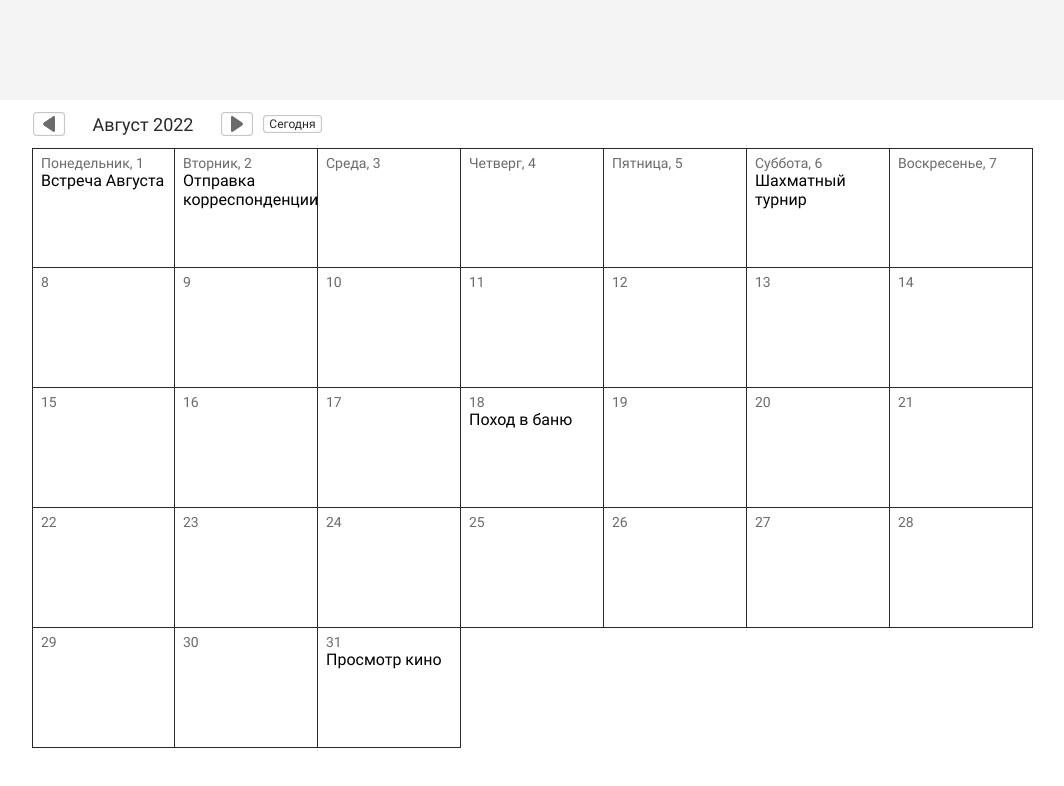
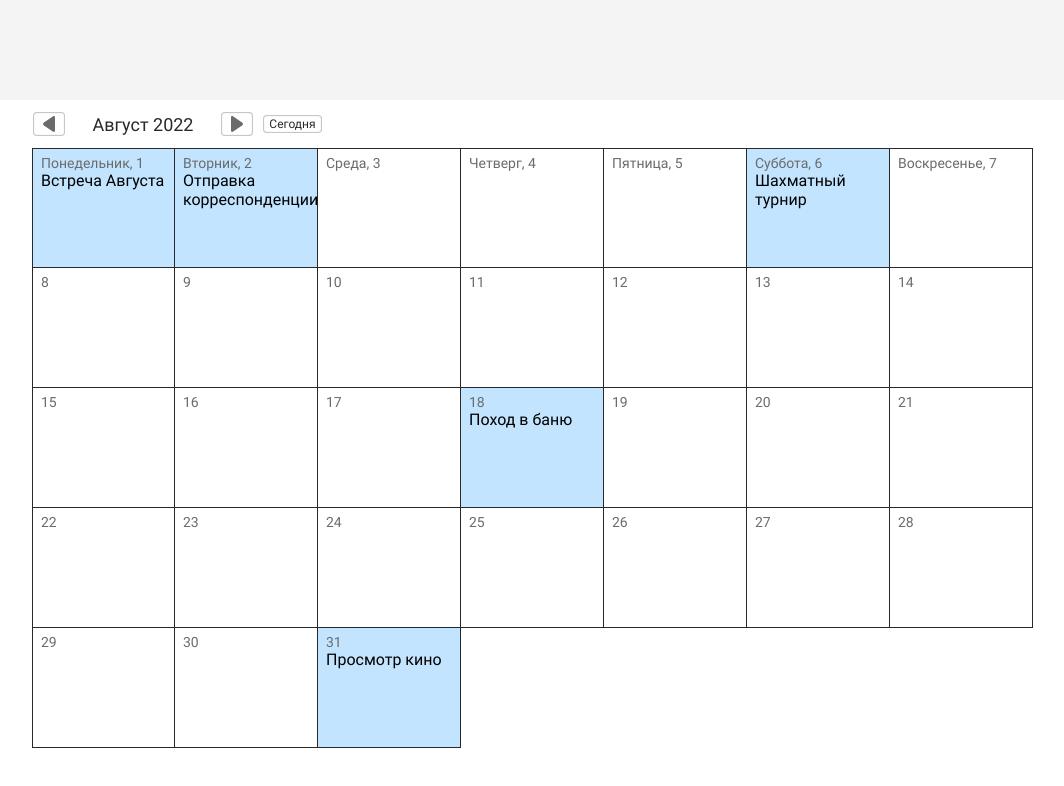
Before and after one commit to KaiZen-prog/calendar-task-manager, a React (Create React App) app: page / in a window 1280 px wide. Shown: the top 786 px of the page, without its empty margins (107-1171 px from the left). Built offline with nearby package versions, Linux system fonts and the light colour scheme.

Commit message:
Добавляет стилизацию дней

```diff
--- a/src/common/interfaces.ts
+++ /dev/null
@@ -1,5 +0,0 @@
-export interface ITask {
-  title?: string;
-  participants?: string;
-  date?: string
-}
--- a/src/components/day/day.styled.ts
+++ b/src/components/day/day.styled.ts
@@ -1,16 +1,19 @@
-import styled, { StyledComponentBase } from "styled-components";
+import styled, { StyledComponentBase } from 'styled-components';
+import {css} from 'styled-components';
 import theme from '../../theme/theme';
-import {font} from '../../theme/mixins';
+import {font, transitionColor} from '../../theme/mixins';
 
 interface IDay extends StyledComponentBase<any, object> {
   DateSpan?: any;
 }
 
-const Day: IDay = styled.div`
+const Day: IDay = styled.div<{$isTask: boolean}>`
   width: 143px;
   height: 120px;
 
   padding: 5px 8px;
+
+  ${transitionColor()};
 
   :nth-child(7n+1) {
     border-left: 1px solid ${theme.color.nero};
@@ -28,6 +31,22 @@ const Day: IDay = styled.div`
 
   border-right: 1px solid ${theme.color.nero};
   border-bottom: 1px solid ${theme.color.nero};
+
+  :hover {
+    background: ${theme.color.whiteSmoke};
+  }
+
+  ${(props) => {
+    if(props.$isTask) {
+      return css`
+        background: ${theme.color.pattensBlue};
+
+        :hover {
+          background: ${theme.color.dodgerBlue};
+        }
+      `
+    }
+}}
 `;
 
 Day.DateSpan = styled.span`
--- a/src/components/day/index.tsx
+++ b/src/components/day/index.tsx
@@ -2,19 +2,22 @@ import React from 'react';
 import Block from './day.styled';
 import moment from 'moment';
 import {getStringWithCapitalLetter} from "../../common/utils";
-import {ITask} from '../../common/interfaces';
 
 interface DayProps {
   date: moment.Moment;
   dayNumber: number;
-  task?: ITask;
+  task: Record<string, string>;
 }
 
 const Day = (props: DayProps) => {
   const {date, dayNumber, task} = props;
 
+  const checkTask = () => {
+    return Object.keys(task).length !== 0;
+  }
+
   return (
-    <Block>
+    <Block tabindex='0' $isTask={checkTask()}>
       <Block.DateSpan>
         {dayNumber < 7
           ? getStringWithCapitalLetter(moment(date).format('dddd')) + ', ' + moment(date).format('D')
--- a/src/mocks/mocks.ts
+++ b/src/mocks/mocks.ts
@@ -1,4 +1,8 @@
-import {ITask} from '../common/interfaces';
+interface ITask {
+  title?: string;
+  participants?: string;
+  date?: string
+}
 
 export const tasks: ITask[] = [
   {
--- a/src/theme/theme.js
+++ b/src/theme/theme.js
@@ -4,7 +4,9 @@ const theme = {
     basicWhite: '#ffffff',
 
     dimGray: '#6B6B6B',
+    dodgerBlue: '#27A1FF',
     nero: '#292929',
+    pattensBlue: '#C2E4FE',
     veryLightGray: '#CFCFCF',
     whiteSmoke: '#F4F4F4',
   },
```
